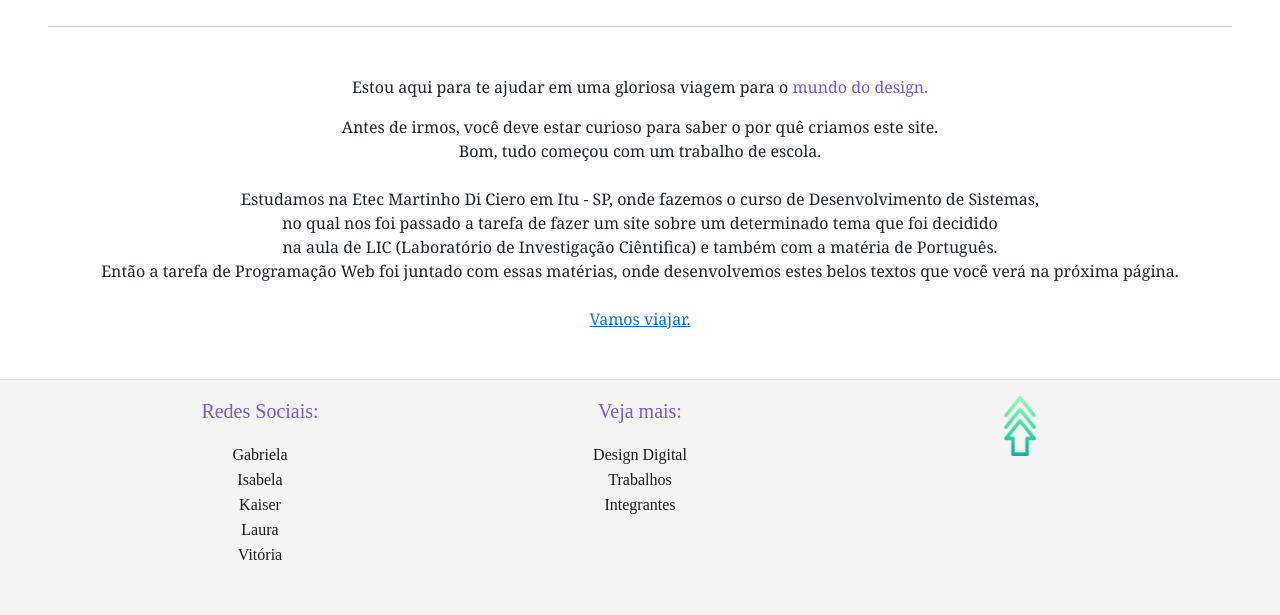
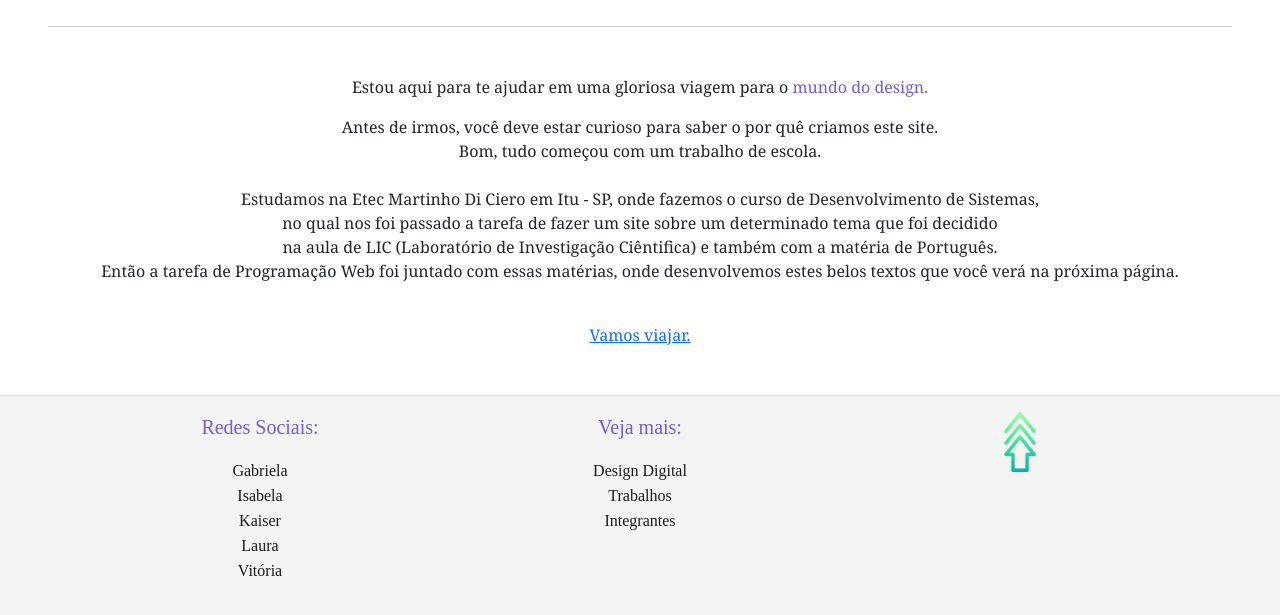
Before and after one commit to MissKik/designdigital_pw, a plain HTML site: page index.html in a window 1280 px wide. Shown: the part 668-1283 px from the top of the page. Drawn offline with nearby package versions, Linux system fonts and the light colour scheme.

Commit message:
Update index.html

```diff
--- a/index.html
+++ b/index.html
@@ -106,7 +106,7 @@
                 estes belos textos que você verá na próxima página.
                 <br>
                 <br>
-                <font color=""> <a href="design.html"> Vamos viajar. </a></font>
+                <p class="textinho"> <a href="design.html"> Vamos viajar. </a></p>
             </p>
         </div>
     </main>
```
